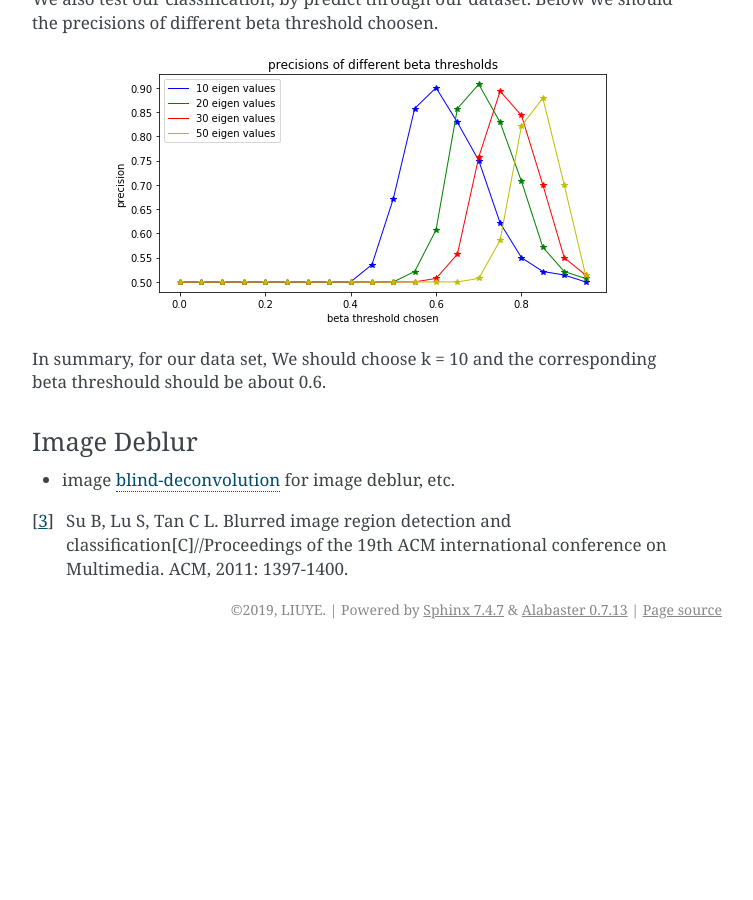
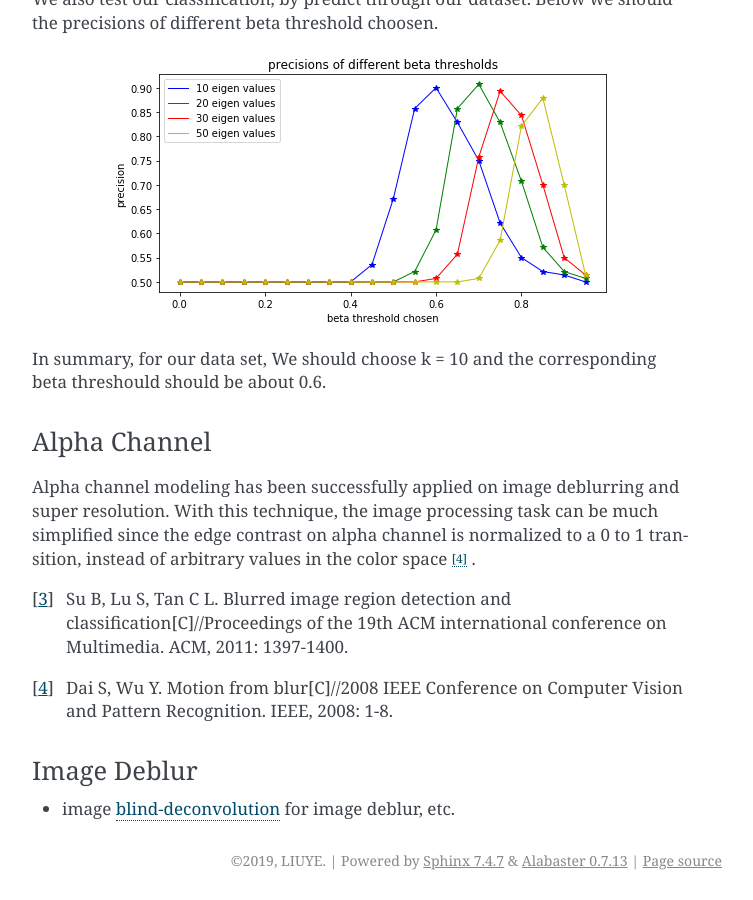
Before and after one commit to gggliuye/VIO, a Sphinx documentation site: the page built from docs/Prepare.rst, in a window 1280 px wide and 900 px high, scrolled down 6906 px. Shown: the whole window, without its empty margins (388-1141 px from the left). Built offline with Sphinx 7.4.7, drawn with Linux system fonts in a browser that asks for light colours; before the commit the page ends 7555 px from its top, so only the background shows below that.

Commit message:
Update Prepare.rst

```diff
--- a/docs/Prepare.rst
+++ b/docs/Prepare.rst
@@ -230,6 +230,16 @@ We also test our classification, by predict through our dataset. Below we should
 
 In summary, for our data set, We should choose k = 10 and the corresponding beta threshould should be about 0.6.
 
+Alpha Channel
+>>>>>>>>>>>>>>>>>
+Alpha channel modeling has been successfully applied on image deblurring and super resolution. With this technique, the image processing task can be much simplified since the edge contrast on alpha channel is normalized to a 0 to 1 transition, instead of arbitrary values in the color space [#]_ .
+
+
+
+.. [#] Su B, Lu S, Tan C L. Blurred image region detection and classification[C]//Proceedings of the 19th ACM international conference on Multimedia. ACM, 2011: 1397-1400.
+
+.. [#] Dai S, Wu Y. Motion from blur[C]//2008 IEEE Conference on Computer Vision and Pattern Recognition. IEEE, 2008: 1-8.
+
 Image Deblur
 >>>>>>>>>>>>>>>>>>>>>
 
```
Also changed, not shown: other parts of docs/Prepare.rst (+0 -2 lines).
